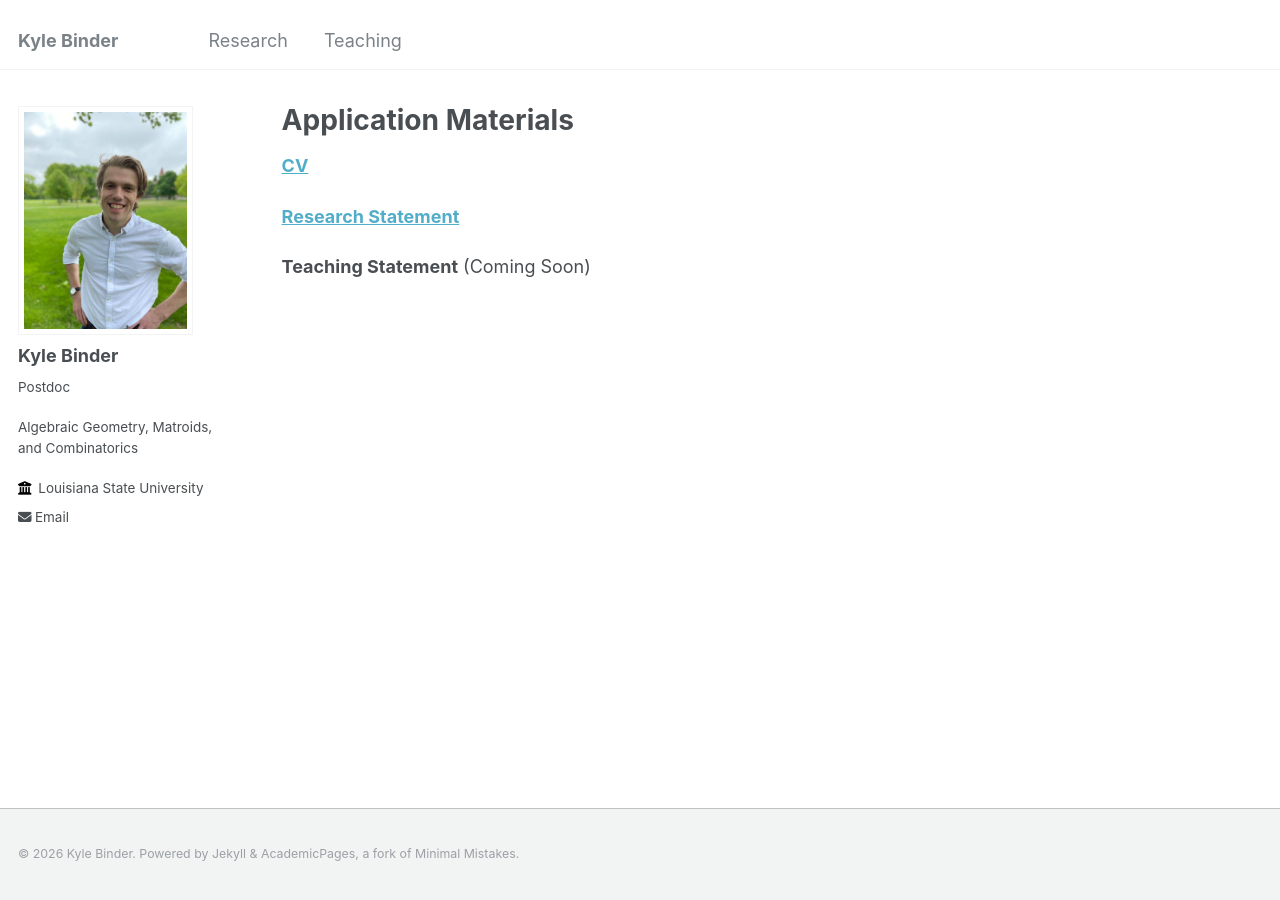
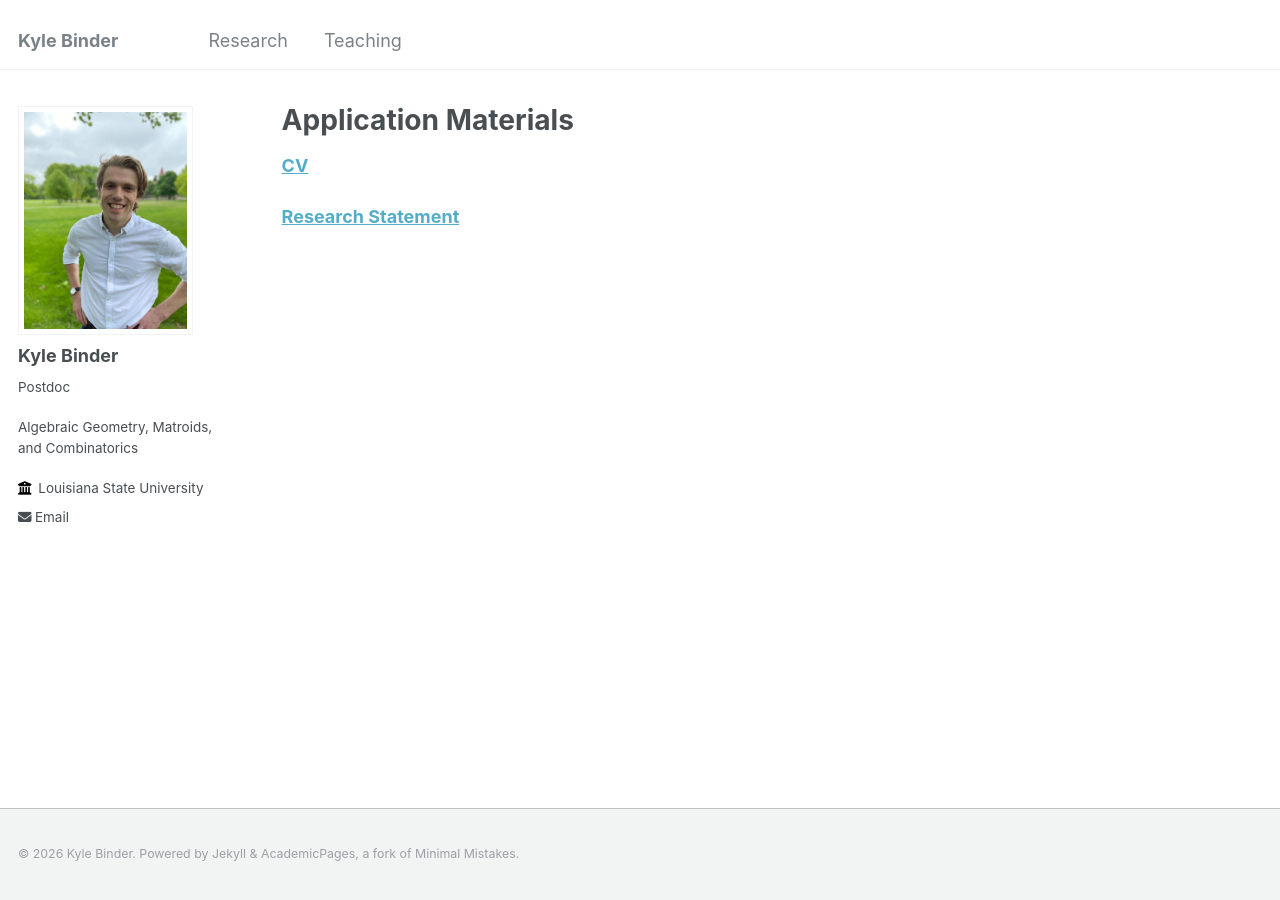
Before and after one commit to bindercommakyle/bindercommakyle.github.io, a Jekyll site: the page built from _pages/applicationMaterials.md, in a window 1280 px wide. Built offline with Jekyll 4.4.1, drawn with Linux system fonts in a browser that asks for light colours.

Commit message:
Update applicationMaterials.md

```diff
--- a/_pages/applicationMaterials.md
+++ b/_pages/applicationMaterials.md
@@ -7,5 +7,3 @@ author_profile: true
 **[CV](https://bindercommakyle.github.io/files/binderCV.pdf)**
 
 **[Research Statement](https://bindercommakyle.github.io/files/binderResearchStatement.pdf)** <br>
-
-**Teaching Statement** (Coming Soon) <br>
```
